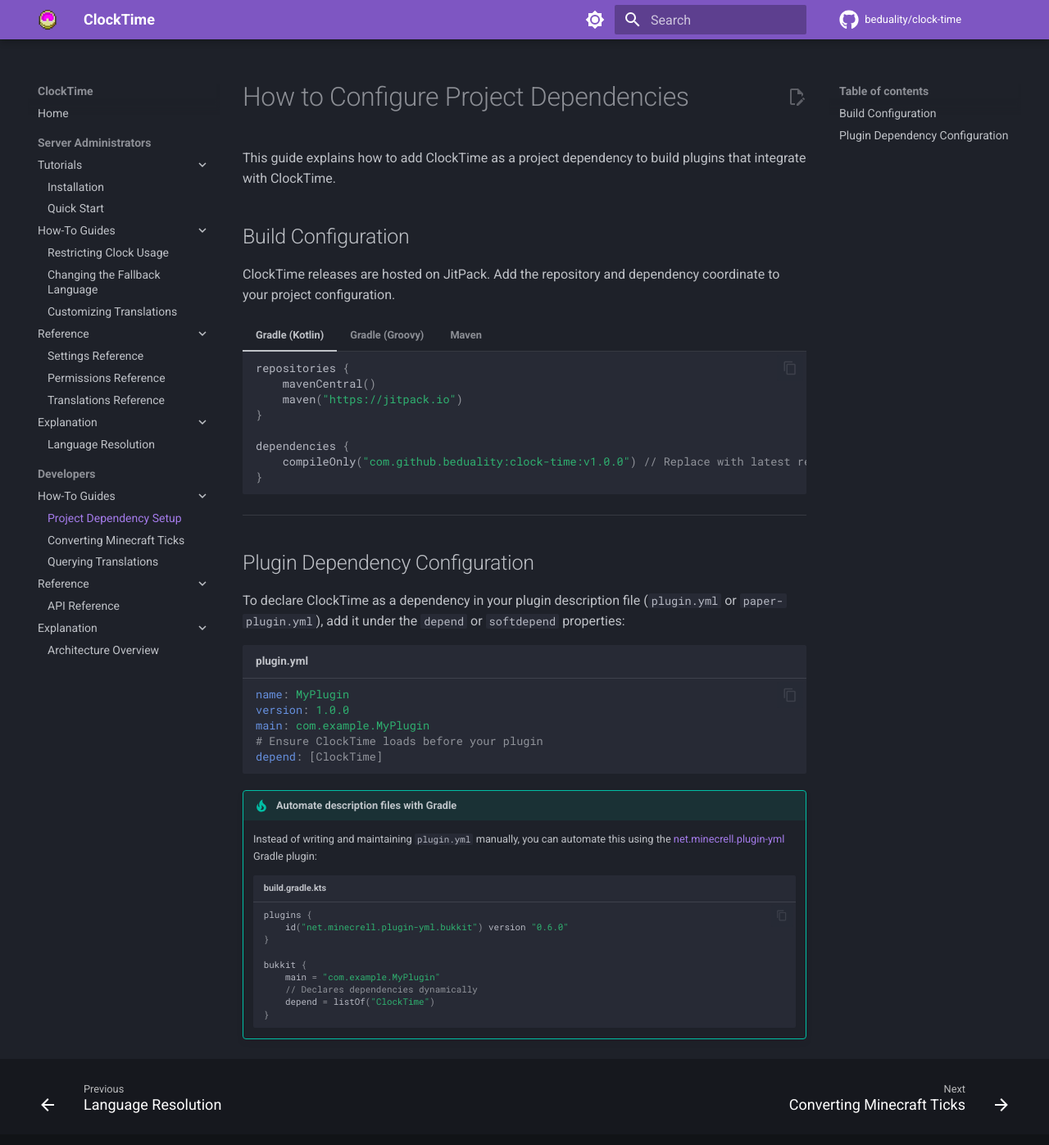
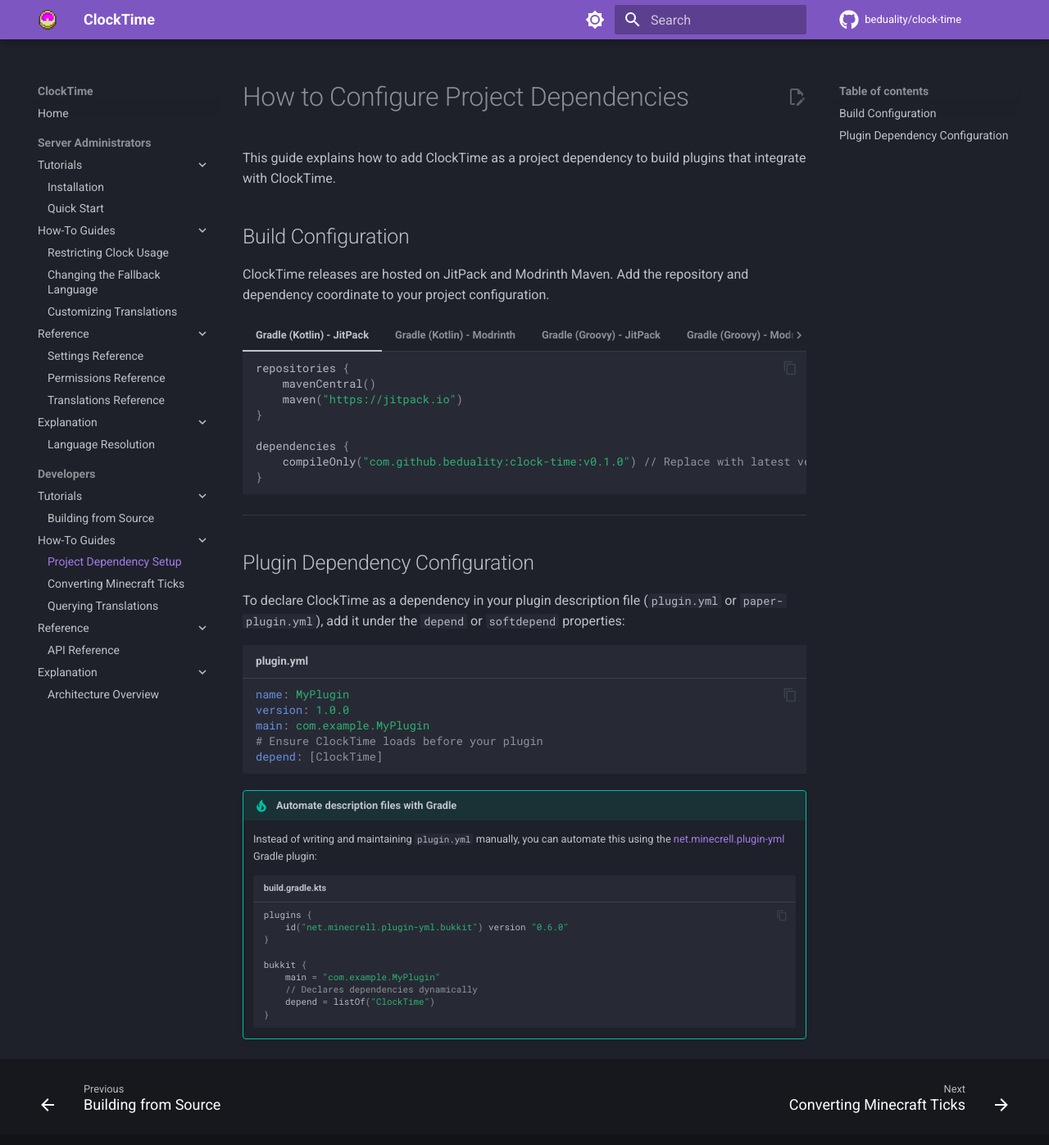
Before and after one commit to beduality/clock-gui, an MkDocs documentation site: the page built from docs/developers/how-to-guides/dependency-setup.md, in a window 1280 px wide and 1400 px high. Shown: the top 1397 px of the window at 82% size. Built offline with MkDocs 1.6.1 and Material for MkDocs 9.7.7, drawn with Linux system fonts in a browser that asks for light colours; comment, search, counter and statistics services are not loaded.

````diff
--- a/docs/developers/how-to-guides/dependency-setup.md
+++ b/docs/developers/how-to-guides/dependency-setup.md
@@ -4,9 +4,9 @@
 
 ## Build Configuration
 
-ClockTime releases are hosted on JitPack. Add the repository and dependency coordinate to your project configuration.
+ClockTime releases are hosted on JitPack and Modrinth Maven. Add the repository and dependency coordinate to your project configuration.
 
-=== "Gradle (Kotlin)"
+=== "Gradle (Kotlin) - JitPack"
 
     ```kotlin
     repositories {
@@ -15,11 +15,24 @@
     }
 
     dependencies {
-        compileOnly("com.github.beduality:clock-time:v1.0.0") // Replace with latest release tag
+        compileOnly("com.github.beduality:clock-time:v0.1.0") // Replace with latest version
     }
     ```
 
-=== "Gradle (Groovy)"
+=== "Gradle (Kotlin) - Modrinth"
+
+    ```kotlin
+    repositories {
+        mavenCentral()
+        maven("https://api.modrinth.com/maven")
+    }
+
+    dependencies {
+        compileOnly("maven.modrinth:clock-time:0.1.0") // Replace with latest version
+    }
+    ```
+
+=== "Gradle (Groovy) - JitPack"
 
     ```groovy
     repositories {
@@ -28,11 +41,24 @@
     }
 
     dependencies {
-        compileOnly 'com.github.beduality:clock-time:v1.0.0' // Replace with latest release tag
+        compileOnly 'com.github.beduality:clock-time:v0.1.0' // Replace with latest version
     }
     ```
 
-=== "Maven"
+=== "Gradle (Groovy) - Modrinth"
+
+    ```groovy
+    repositories {
+        mavenCentral()
+        maven { url 'https://api.modrinth.com/maven' }
+    }
+
+    dependencies {
+        compileOnly 'maven.modrinth:clock-time:0.1.0' // Replace with latest version
+    }
+    ```
+
+=== "Maven - JitPack"
 
     ```xml
     <repositories>
@@ -42,12 +68,34 @@
         </repository>
     </repositories>
 
-    <dependency>
-        <groupId>com.github.beduality</groupId>
-        <artifactId>clock-time</artifactId>
-        <version>v1.0.0</version> <!-- Replace with latest release tag -->
-        <scope>provided</scope>
-    </dependency>
+    <dependencies>
+        <dependency>
+            <groupId>com.github.beduality</groupId>
+            <artifactId>clock-time</artifactId>
+            <version>v0.1.0</version> <!-- Replace with latest version -->
+            <scope>provided</scope>
+        </dependency>
+    </dependencies>
+    ```
+
+=== "Maven - Modrinth"
+
+    ```xml
+    <repositories>
+        <repository>
+            <id>modrinth-repo</id>
+            <url>https://api.modrinth.com/maven</url>
+        </repository>
+    </repositories>
+
+    <dependencies>
+        <dependency>
+            <groupId>maven.modrinth</groupId>
+            <artifactId>clock-time</artifactId>
+            <version>0.1.0</version> <!-- Replace with latest version -->
+            <scope>provided</scope>
+        </dependency>
+    </dependencies>
     ```
 
 ---
--- a/mkdocs.yml
+++ b/mkdocs.yml
@@ -89,6 +89,8 @@
     - Explanation:
       - Language Resolution: server-admins/explanation/language-resolution.md
   - Developers:
+    - Tutorials:
+      - Building from Source: developers/tutorials/building-from-source.md
     - How-To Guides:
       - Project Dependency Setup: developers/how-to-guides/dependency-setup.md
       - Converting Minecraft Ticks: developers/how-to-guides/converting-ticks.md
````
Also changed, not shown: README.md (+3 -2 lines), docs/developers/tutorials/building-from-source.md (added, +30 -0 lines), docs/server-admins/tutorials/installation.md (+1 -21 lines), release-please-config.json (added, +11 -0 lines), .release-please-manifest.json (added), 7 other files.
